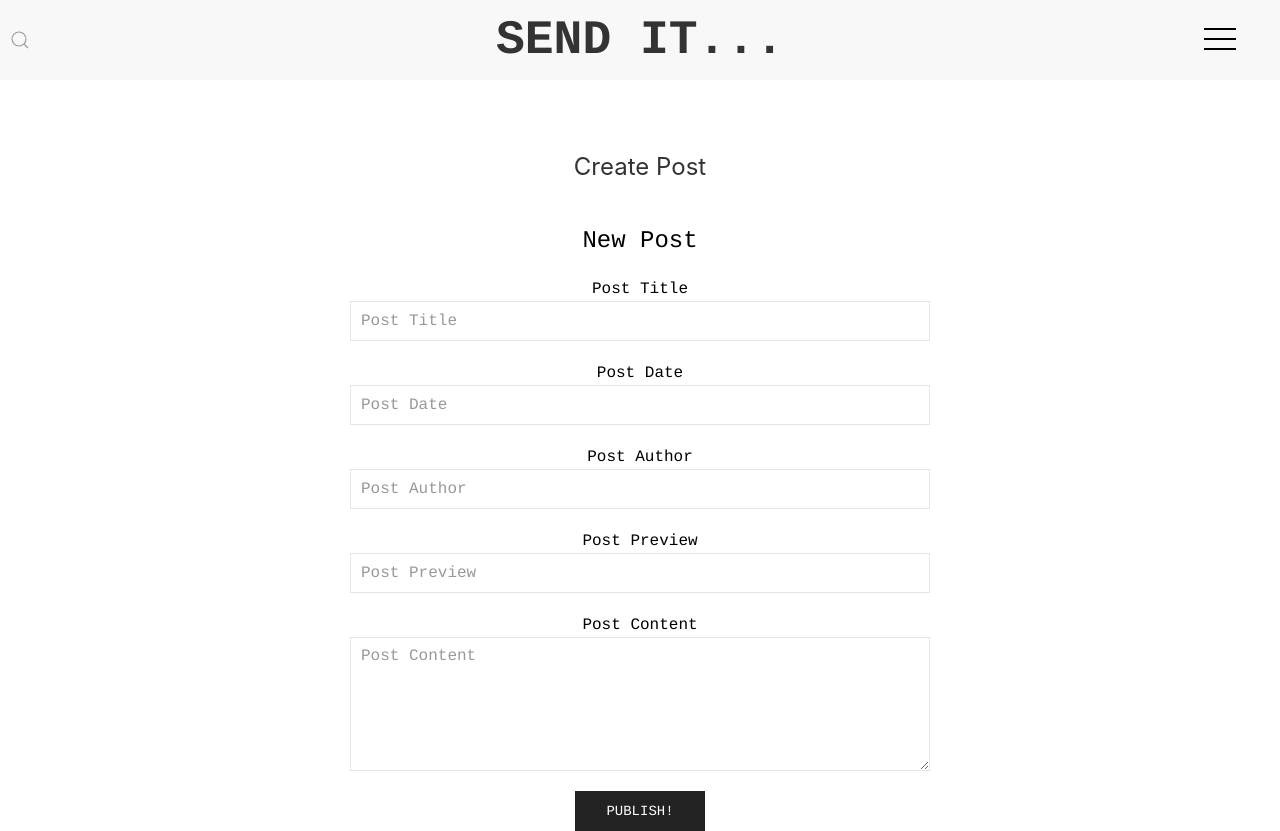
After one commit to Code-Institute-Submissions/send-it-blog, a Flask app: page /create_post in a window 1280 px wide. The commit adds this page. Run offline with Flask 2, Linux system fonts and the light colour scheme; some libraries are stand-ins or nearby versions; some web fonts are replaced.

Commit message:
Add create post form to create post.html

```diff
--- a/app.py
+++ b/app.py
@@ -101,6 +101,12 @@ def logout():
     return redirect(url_for("login"))
 
 
+
+@app.route("/create_post")
+def create_post():
+    return render_template("create_post.html")
+
+
 if __name__ == "__main__":
     app.run(host=os.environ.get("IP"),
             port=int(os.environ.get("PORT")),
--- /dev/null
+++ b/templates/create_post.html
@@ -0,0 +1,50 @@
+{% extends "base.html" %}
+{% block content %}
+
+<div class="uk-flex-column center-align uk-width-1-2" uk-grid>
+    <div>
+        <h3>Create Post</h3>
+    </div>
+    <div>
+        <form method="POST" action="">
+            <fieldset class="uk-fieldset">
+                <legend class="uk-legend">New Post</legend>
+
+                <div class="uk-margin">
+                    <label for="post_title">Post Title</label>
+                    <input class="uk-input" name="post_title" id="post_title" minlength="5" maxlength="20" type="text" placeholder="Post Title" required/>
+                </div>
+
+                <div class="uk-margin">
+                    <label for="post_date">Post Date</label>
+                    <input class="uk-input" name="post_date" id="post_date" type="text" placeholder="Post Date" required/>
+                </div>
+
+                <div class="uk-margin">
+                    <label for="post_author">Post Author</label>
+                    <input class="uk-input" name="post_author" id="post_author" minlength="5" maxlength="20" type="text" placeholder="Post Author" required/>
+                </div>
+
+                <div class="uk-margin">
+                    <label for="post_preview">Post Preview</label>
+                    <input class="uk-input" name="post_preview" id="post_preview" minlength="5" maxlength="100" type="text" placeholder="Post Preview" required/>
+                </div>
+
+                <div class="uk-margin">
+                    <label for="post_content">Post Content</label>
+                    <textarea
+                    class="uk-textarea"
+                    rows="5"
+                    name="post_content" id="post_content"
+                    placeholder="Post Content"
+                    required></textarea>
+                </div>
+                <button class="uk-button uk-button-secondary">Publish!</button>
+            </fieldset>
+        </form>
+    </div>
+</div>
+
+
+
+{% endblock %}
```
Also changed, not shown: templates/profile.html (+9 -2 lines).
